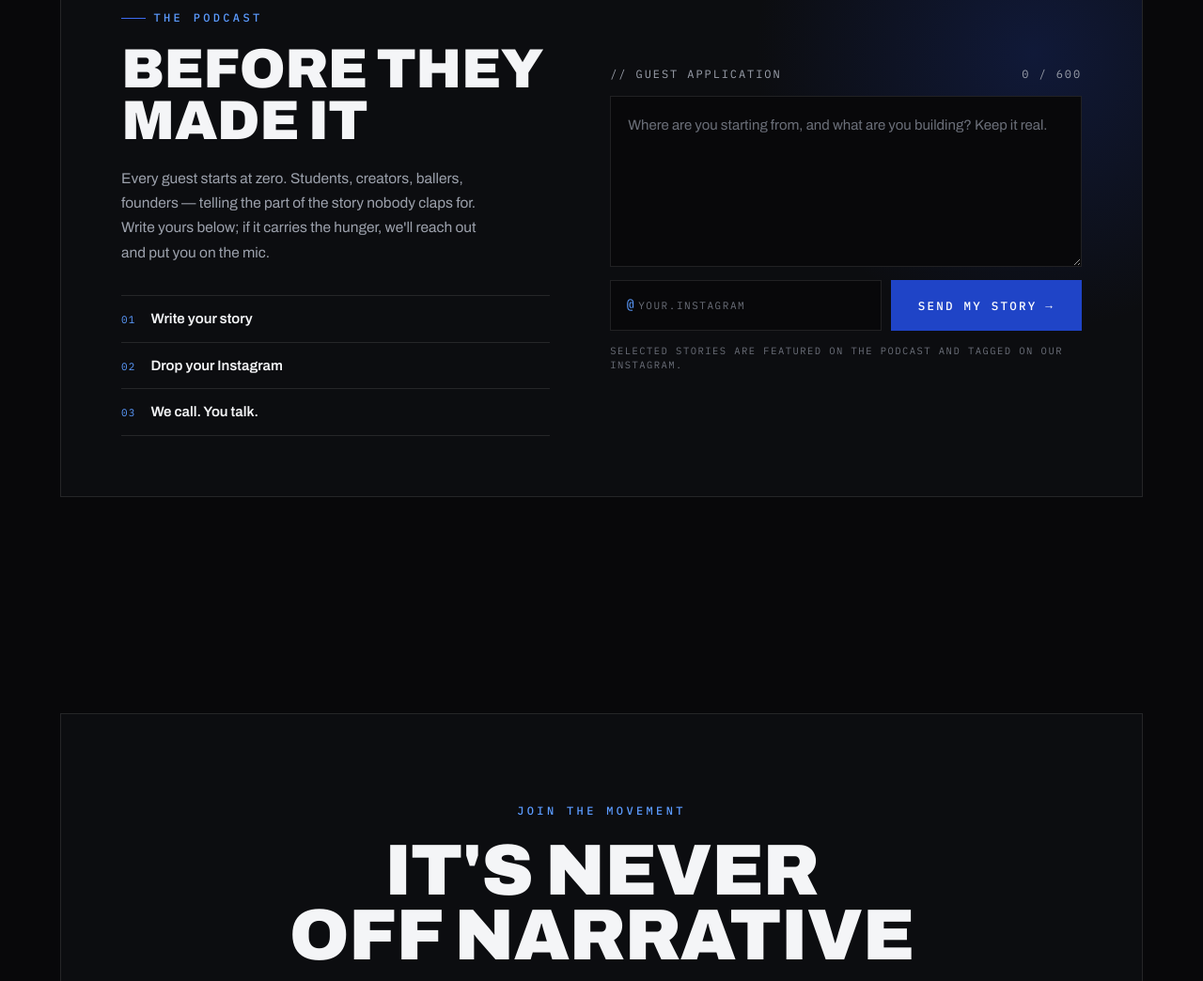
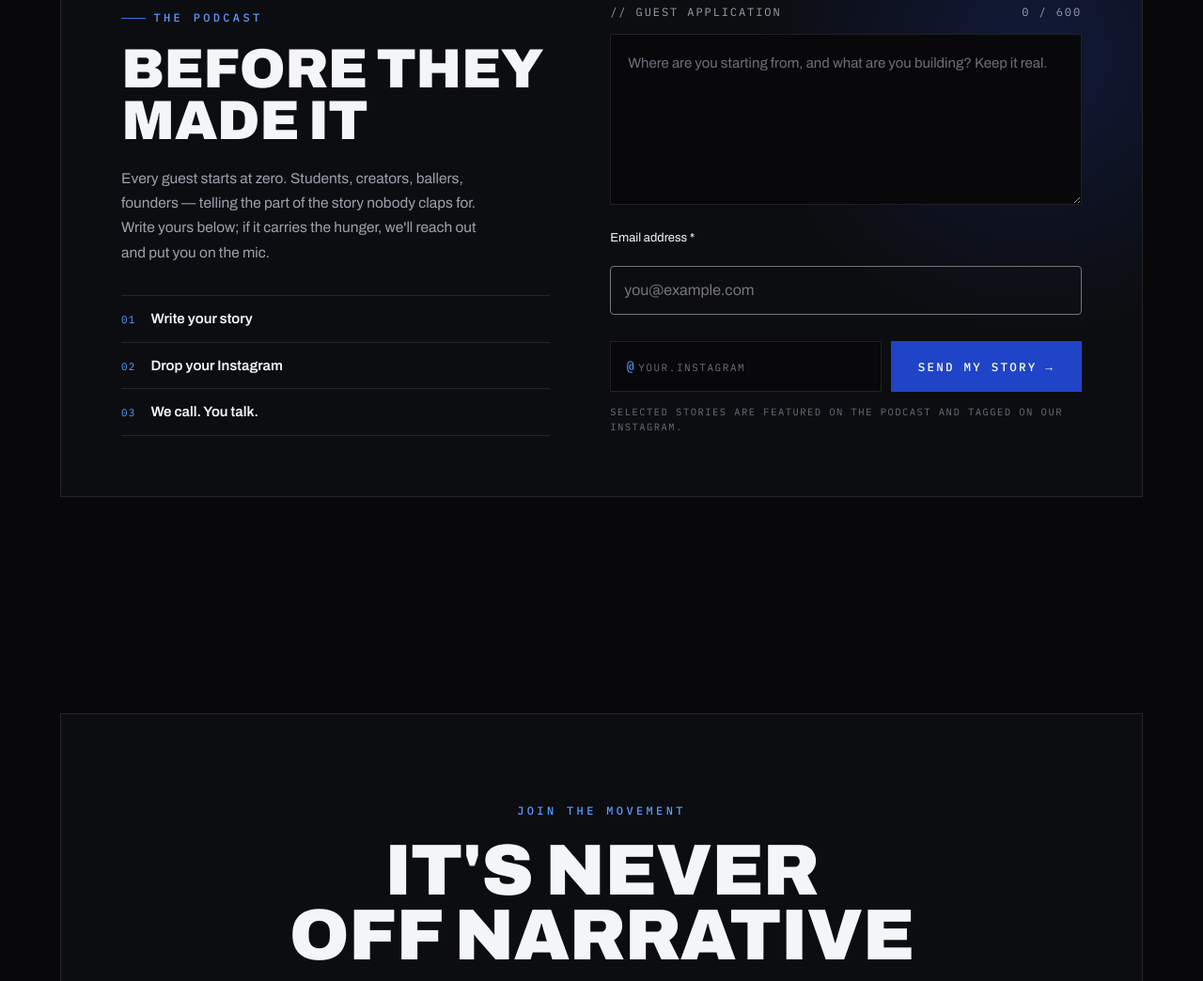
Before and after one commit to AdarshDominic/NON, a plain HTML site: page index.html in a window 1280 px wide. Shown: the part 4598-5642 px from the top of the page at 94% size. Drawn offline with Linux system fonts and the light colour scheme; no server answers.

Commit message:
Require email on NON podcast story application for confirmation

```diff
--- a/index.html
+++ b/index.html
@@ -186,6 +186,8 @@
     <form class="story-form reveal" style="transition-delay:.12s" id="storyForm" action="https://formspree.io/f/xrpzprrl" method="POST">
       <div class="story-form-head"><span class="mono">// Guest Application</span><span class="mono" id="storyCount">0 / 600</span></div>
       <textarea id="storyText" name="story" maxlength="600" rows="6" required placeholder="Where are you starting from, and what are you building? Keep it real." aria-label="Your story"></textarea>
+      <label for="storyEmail" style="display:block;margin:12px 0 6px;font-size:13px">Email address <span aria-hidden="true">*</span></label>
+      <input type="email" id="storyEmail" name="email" required autocomplete="email" placeholder="you@example.com" aria-label="Email address for story submission confirmation" style="display:block;width:100%;box-sizing:border-box;margin-bottom:14px;padding:13px 14px;border:1px solid #777;border-radius:4px;background:transparent;color:inherit;font:inherit">
       <div class="story-row">
         <div class="ig-field">
           <span class="at">@</span>
```
